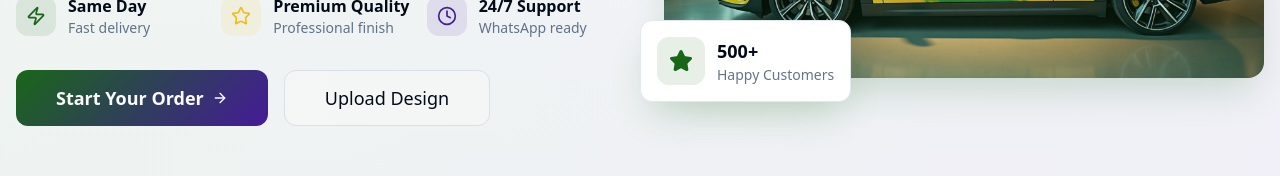
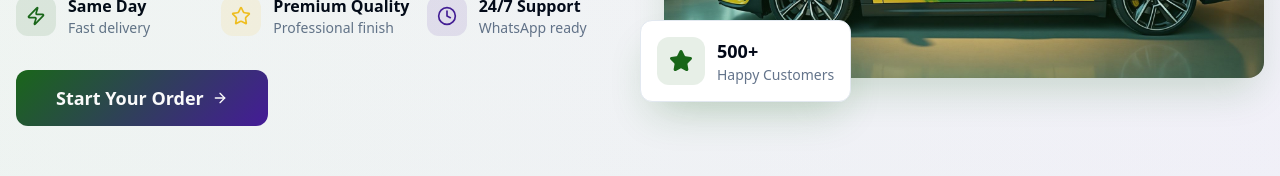
Before and after one commit to Vickartshub/printedge-ng-designs-now, a React (Vite) app: page / in a window 1280 px wide. Shown: the part 560-736 px from the top of the page. Built offline with nearby package versions, Linux system fonts and the light colour scheme; no server answers; the database is empty.

Commit message:
Remove upload design button
Removed the upload design button from the product customization page.

```diff
--- a/src/components/EditableBanner.tsx
+++ b/src/components/EditableBanner.tsx
@@ -124,9 +124,6 @@ const EditableBanner = () => {
                     <ArrowRight className="w-5 h-5 group-hover:translate-x-1 transition-transform" />
                   </Button>
                 </Link>
-                <Button variant="outline" size="xl">
-                  Upload Design
-                </Button>
               </div>
 
             </div>
@@ -242,9 +239,6 @@ const EditableBanner = () => {
                   </Button>
                 </Link>
               )}
-              <Button variant="outline" size="xl">
-                Upload Design
-              </Button>
             </div>
 
           </div>
```
